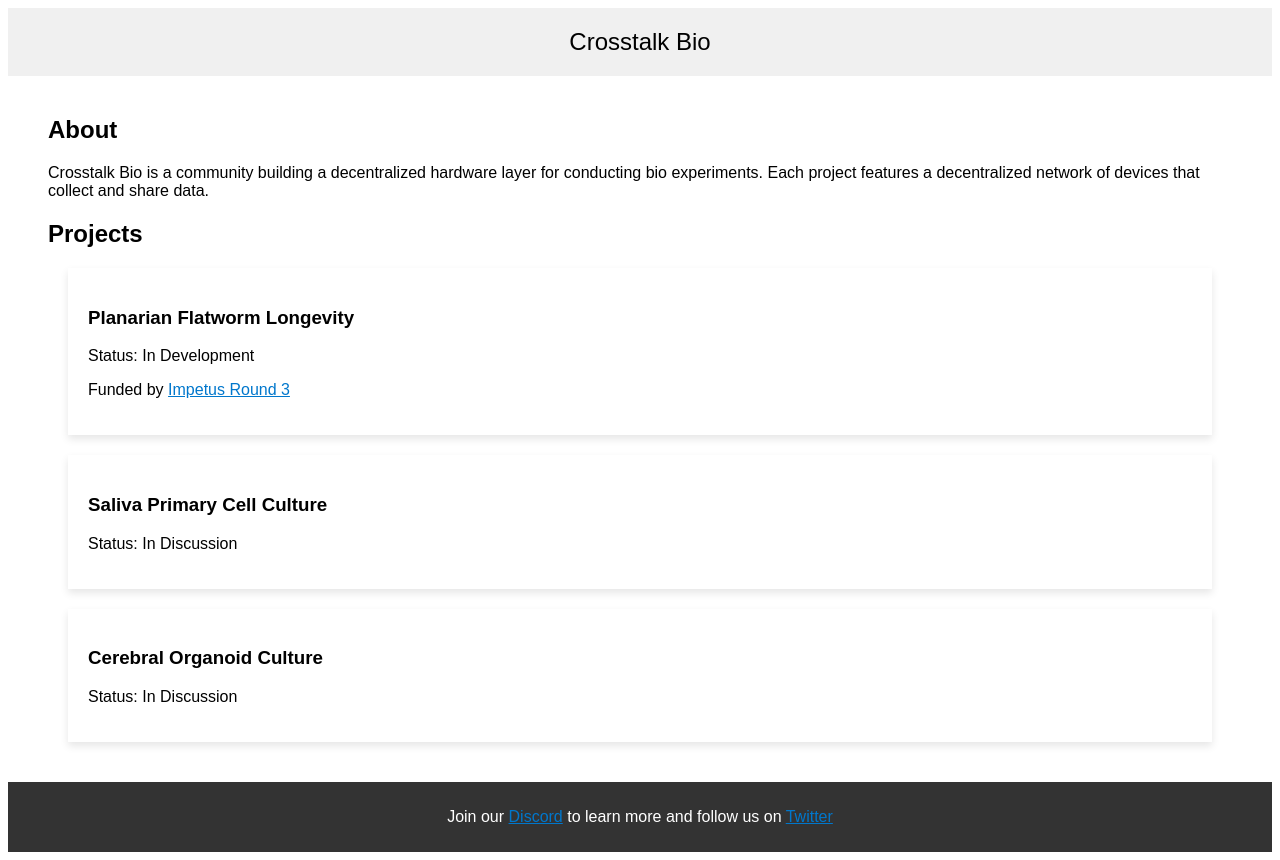
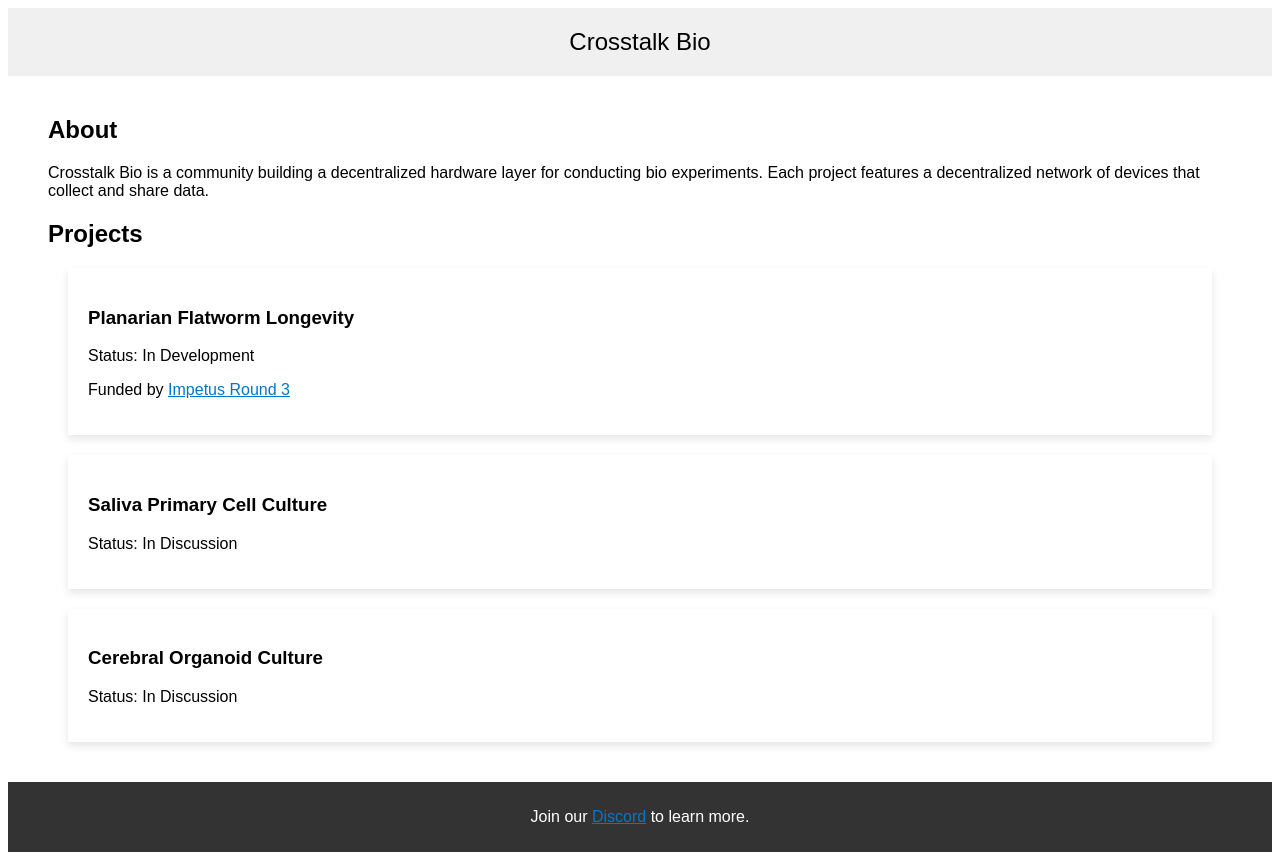
Before and after one commit to Openzyme/crosstalk, a plain HTML site: page docs/index.html in a window 1280 px wide. Drawn offline with Linux system fonts and the light colour scheme.

Commit message:
Update index.html

```diff
--- a/docs/index.html
+++ b/docs/index.html
@@ -57,7 +57,7 @@
     </div>
 </div>
 <footer>
-    <p>Join our <a href="https://discord.gg/vqzxM9kR">Discord</a> to learn more and follow us on <a href="https://twitter.com/crosstalkbio">Twitter</a></p>
+    <p>Join our <a href="https://discord.gg/vqzxM9kR">Discord</a> to learn more.</p>
 </footer>
 </body>
 </html>
```
